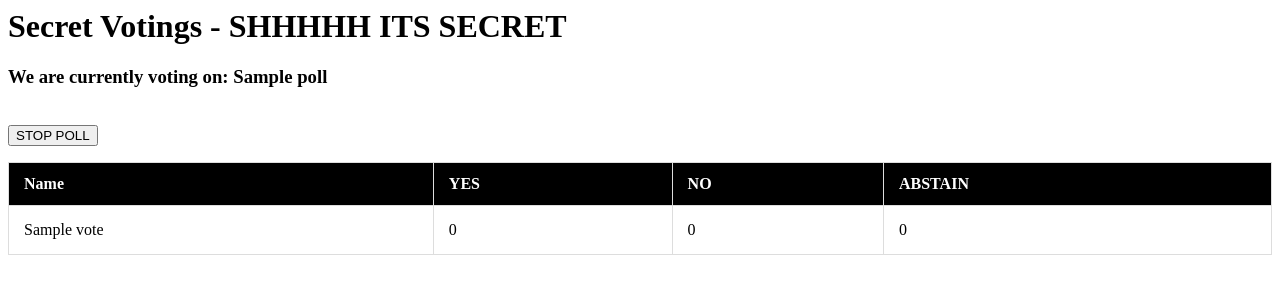
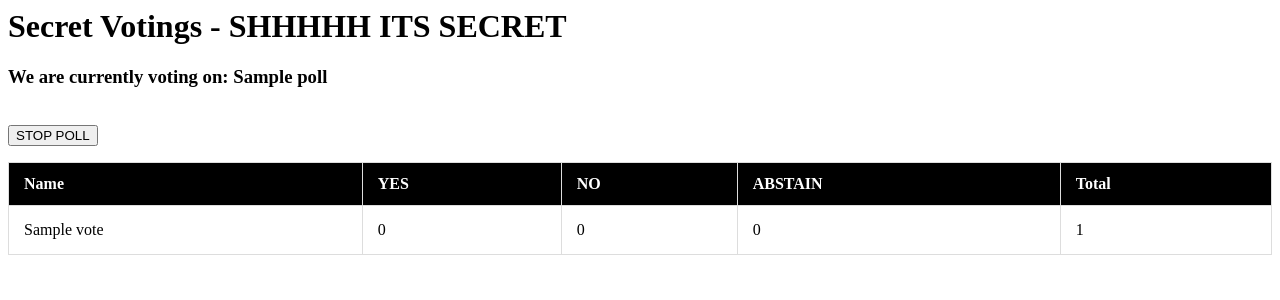
Before and after one commit to hjarrell/Secret-Vote, a PHP site: page /admin.php in a window 1280 px wide. Shown: the top 300 px of the page. Run offline with PHP 8.4, Linux system fonts and the light colour scheme; the visitor is signed in with stand-in values (Sample User, id 1); tables that the repository leaves empty or names only in its code hold one stand-in row (values such as "Sample post").

Commit message:
Added a total votes column
Added a total votes column to the admin page.

```diff
--- a/admin.php
+++ b/admin.php
@@ -88,6 +88,7 @@ session_start();
                         <th>YES</th>
                         <th>NO</th>
                         <th>ABSTAIN</th>
+                        <th>Total</th>
                     </tr>
             ';
 
@@ -98,11 +99,14 @@ session_start();
                 $noVotes = $noVotesResult->fetch_assoc()["total"];
                 $abstainVotesResult = $conn->query("SELECT COUNT(*) AS total FROM votes WHERE name='". $row["name"] . "' AND vote='ABSTAIN';");
                 $abstainVotes = $abstainVotesResult->fetch_assoc()["total"];
+                $totalVotesResult = $conn->query("SELECT COUNT(*) AS total FROM votes WHERE name='". $row["name"] . "';");
+                $totalVotes = $totalVotesResult->fetch_assoc()["total"];
                 echo '<tr>';
                 echo '<td>'.$row["name"].'</td>';
                 echo '<td>'.$yesVotes.'</td>';
                 echo '<td>'.$noVotes.'</td>';
                 echo '<td>'.$abstainVotes.'</td>';
+                echo '<td>'.$totalVotes.'</td>';
                 echo '</tr>';
             }
 
```
